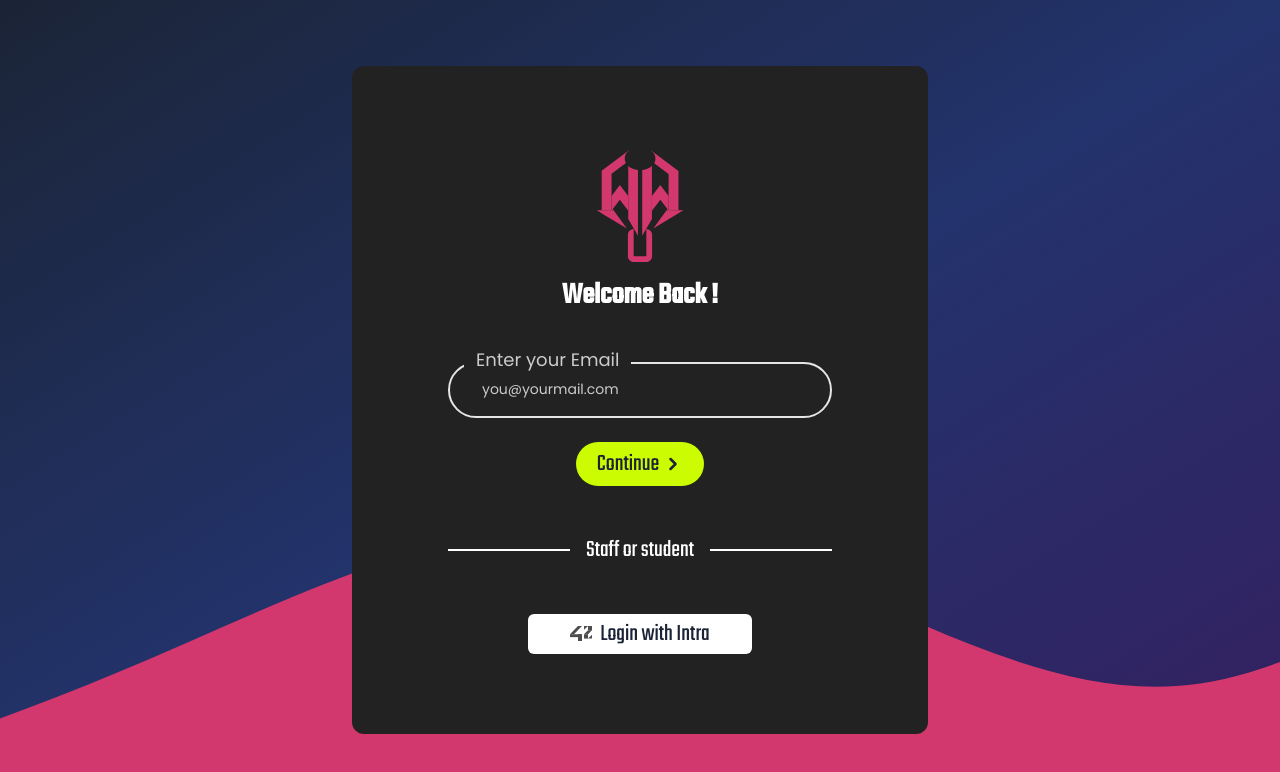
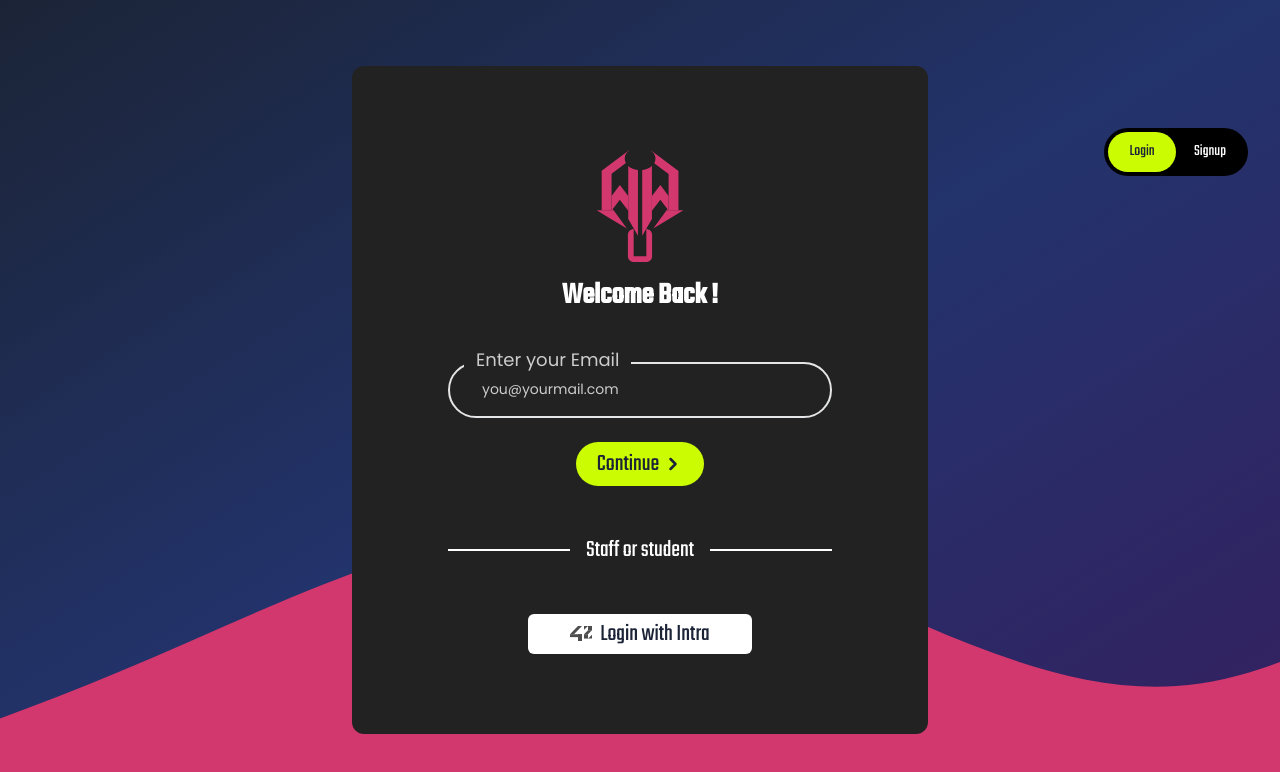
Before and after one commit to FRAGG33R/whiff-waff, a Next.js app in the folder client/: page /login in a window 1280 px wide. Shown: the top 772 px of the page. Built offline with nearby package versions, Linux system fonts and the light colour scheme.

Commit message:
fix : Toggle switch in sing in and sing up

```diff
--- a/client/src/components/ui/buttons/ToggleSwitch.tsx
+++ b/client/src/components/ui/buttons/ToggleSwitch.tsx
@@ -7,9 +7,11 @@ import {
   TabPanel,
 } from "@material-tailwind/react";
 import { ButtonProps } from '../../../types/buttonsType';
+import { useRouter } from 'next/router';
 
 const ToggleSwitch: React.FC<ButtonProps> = ({firstValue, secondValue, firstFunction, secondFunction}) => {
-  const [activeTab, setActiveTab] = useState(firstValue);
+  const router = useRouter();
+  const [activeTab, setActiveTab] = useState(router.pathname === '/login' ? firstValue : secondValue);
 
   const data = [
     {
@@ -23,13 +25,14 @@ const ToggleSwitch: React.FC<ButtonProps> = ({firstValue, secondValue, firstFunc
 
   ];
 
-  useEffect(() => {
-      if (activeTab === firstValue) {
-        firstFunction();
-      }else if (activeTab === secondValue) {
-        secondFunction();
-      }
-  }, [activeTab]);
+  function switchTab(value: any) {
+    setActiveTab(value);
+    if (activeTab === firstValue) {
+      firstFunction();
+    }else if (activeTab === secondValue) {
+      secondFunction();
+    }
+  }
 
   return (
     <Tabs value={activeTab}  >
@@ -43,7 +46,7 @@ const ToggleSwitch: React.FC<ButtonProps> = ({firstValue, secondValue, firstFunc
           <Tab
             key={value}
             value={value}
-            onClick={() => setActiveTab(value)}
+            onClick={() => switchTab(value)}
             className={activeTab === value ? "text-DarkBg font-teko " : "font-teko text-Ceramic"}
           >
             {label}
--- a/client/src/pages/index.tsx
+++ b/client/src/pages/index.tsx
@@ -2,20 +2,20 @@ import "../app/globals.css";
 import Room from "@/components/landingPage/room";
 import dynamic from "next/dynamic";
 
-const AnimatedCursor = dynamic(() => import("react-animated-cursor"), {
-  ssr: false,
-});
+// const AnimatedCursor = dynamic(() => import("react-animated-cursor"), {
+//   ssr: false,
+// });
 
 export default function Home() {
   return (
     <main className="flex md:min-h-screen h-screen items-start justify-center overflow-x-hidden bg-[#121A28] overflow-y-hidden">
-		<AnimatedCursor
+		{/* <AnimatedCursor
         color="203, 252, 1"
         innerSize={8}
         outerSize={35}
         innerScale={1}
         outerScale={1.7}
-      />
+      /> */}
 		<Room />
     </main>
   );
--- a/client/src/pages/login.tsx
+++ b/client/src/pages/login.tsx
@@ -6,13 +6,16 @@ import dynamic from "next/dynamic";
 import "../app/globals.css";
 import ToggleSwitch from "@/components/ui/buttons/ToggleSwitch";
 import { useRouter } from "next/router";
+import { useState } from "react";
+import SignUpComponent from "@/components/authentication/signup/signup";
 
 // const AnimatedCursor = dynamic(() => import("react-animated-cursor"), {
 //   ssr: false,
 // });
 
 export default function Login() {
-	const router = useRouter();
+  const [activeTab, setActiveTab] = useState("Login");
+
 
   return (
     <div className="flex h-screen items-center justify-start text-white bg-gradient-to-br from-DarkBg via-RhinoBlue to-ViolentViolet overflow-y-hidden">
@@ -23,15 +26,21 @@ export default function Login() {
         innerScale={1}
         outerScale={1.7}
       /> */}
-	  <div className="h-44 w-44 fixed  top-0  md:right-0 flex items-center md:items-end justify-center md:justify-start ">
-	  {/* <ToggleSwitch
-        firstValue="Login"
-        secondValue="Signup"
-        firstFunction={() => {router.push('/signup')}}
-        secondFunction={() => {router.push('/')}}
-      /> */}
-	  </div>
-      <SignInComponent />
+      <div className="h-44 w-44 fixed  top-0  md:right-0 flex items-center md:items-end justify-center md:justify-start ">
+        <ToggleSwitch
+          firstValue="Login"
+          secondValue="Signup"
+          firstFunction={() => {
+            setActiveTab("Signup");
+          }}
+          secondFunction={() => {
+            setActiveTab("Login");
+          }}
+        />
+      </div>
+      {
+        activeTab === "Signup" ? <SignUpComponent /> : <SignInComponent />
+      }
       <Wave />
     </div>
   );
--- a/client/src/pages/signup.tsx
+++ b/client/src/pages/signup.tsx
@@ -1,16 +1,18 @@
 import SignUpComponent from "@/components/authentication/signup/signup";
-import dynamic from "next/dynamic"
+import dynamic from "next/dynamic";
 import Wave from "@/components/authentication/assets/wave";
 import "../app/globals.css";
 import ToggleSwitch from "@/components/ui/buttons/ToggleSwitch";
 import { useRouter } from "next/router";
+import SignInComponent from "@/components/authentication/signin/signin";
+import { useState } from "react";
 
 // const AnimatedCursor = dynamic(() => import("react-animated-cursor"), {
 //   ssr: false,
 // });
 
 export default function Signup() {
-	const router = useRouter();
+  const [activeTab, setActiveTab] = useState("Signup");
 
   return (
     <div className="flex md:min-h-screen h-screen items-center justify-center text-white bg-gradient-to-br from-DarkBg via-RhinoBlue to-ViolentViolet">
@@ -22,14 +24,20 @@ export default function Signup() {
           outerScale={1.7}
         /> */}
       <div className="h-44 w-44 fixed  top-0  md:right-0 flex items-center md:items-end justify-center md:justify-start ">
-		{/* <ToggleSwitch
+        <ToggleSwitch
           firstValue="Login"
           secondValue="Signup"
-			firstFunction={() => {router.push('/login')}}
-			secondFunction={() => {router.push('/signup')}}
-		/> */}
+          firstFunction={() => {
+            setActiveTab("Signup");
+          }}
+          secondFunction={() => {
+            setActiveTab("Login");
+          }}
+        />
       </div>
-		<SignUpComponent />
+      {
+        activeTab === "Signup" ? <SignUpComponent /> : <SignInComponent />
+      }
       <Wave />
     </div>
   );
```
Lines whose indentation alone changed are shown as unchanged.
